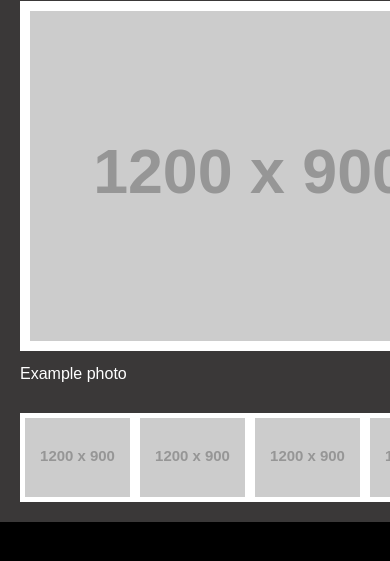
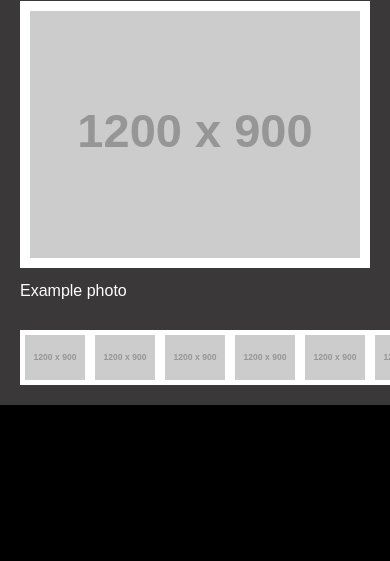
Before and after one commit to audreycode6/ls_front_end_work, a plain HTML site: page ls202/fluid_photo_gallery/my_photo_gallery.html in a window 390 px wide. Shown: the part 109-670 px from the top of the page. Drawn offline with Linux system fonts and the light colour scheme; placeholder pictures from the web are drawn by us.

Commit message:
update styling to use media queries for different screen widths: remove min width and add more small photos

```diff
--- a/ls202/fluid_photo_gallery/my_photo_gallery.css
+++ b/ls202/fluid_photo_gallery/my_photo_gallery.css
@@ -17,7 +17,6 @@
     background-color: rgb(58, 56, 56);
     padding: 20px;
     margin: 0 auto;
-    min-width: 500px;
     max-width: 1000px;
 }
 
--- a/ls202/fluid_photo_gallery/my_photo_gallery.html
+++ b/ls202/fluid_photo_gallery/my_photo_gallery.html
@@ -20,10 +20,13 @@
 
 
             <div class="small-photos">
-                <img src="https://placehold.co/1200x900" alt="small placeholder picture 1/4"><!--
-                --><img src="https://placehold.co/1200x900" alt="small placeholder picture 2/4"><!--
-                --><img src="https://placehold.co/1200x900" alt="small placeholder picture 3/4"><!--
-            --><img src="https://placehold.co/1200x900" alt="small placeholder picture 4/4">
+                <img src="https://placehold.co/1200x900" alt="small placeholder picture 1"><!--
+                --><img src="https://placehold.co/1200x900" alt="small placeholder picture 2"><!--
+                --><img src="https://placehold.co/1200x900" alt="small placeholder picture 3"><!--
+                --><img src="https://placehold.co/1200x900" alt="small placeholder picture 4"><!--
+                --><img src="https://placehold.co/1200x900" alt="small placeholder picture 5"><!--
+                --><img src="https://placehold.co/1200x900" alt="small placeholder picture 6"><!--
+                --><img src="https://placehold.co/1200x900" alt="small placeholder picture 7">
             </div>
         </main>
     </div>
```
